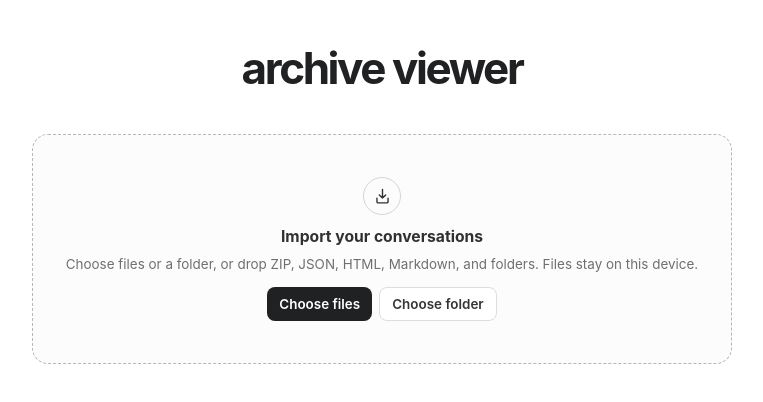
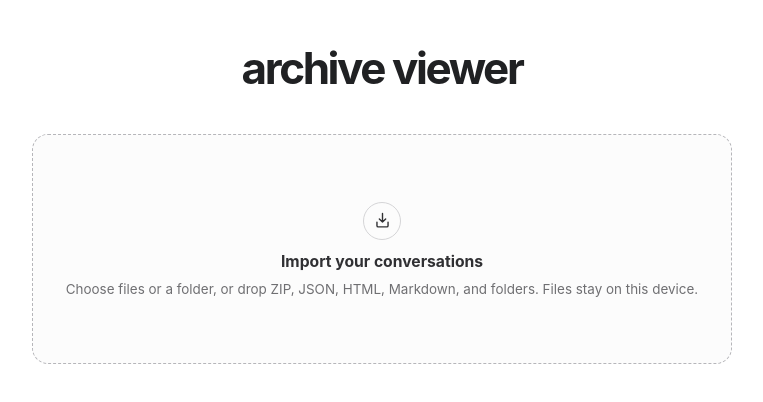
Before and after one commit to hkra0/archive-viewer, a React (Vite) app: page / in a window 1280 px wide. Shown: the top 402 px of the page, without its empty margins (258-1021 px from the left). Built offline with nearby package versions, Linux system fonts and the light colour scheme.

Commit message:
feat(import): simplify archive selection

```diff
--- a/src/App.tsx
+++ b/src/App.tsx
@@ -306,12 +306,12 @@ export default function App() {
       <aside className={`sidebar${sidebarOpen ? " open" : ""}${sidebarCollapsed ? " collapsed" : ""}`} aria-label={t("openList")}>
         <div className="sidebar-content">
           <div className="sidebar-brand"><a className="brand" href="/" aria-label={t("home")} onClick={(event) => { event.preventDefault(); showImportHome(); }}><TinykoMark /></a><button type="button" className="sidebar-collapse" aria-label={sidebarCollapsed ? t("expandSidebar") : t("collapseSidebar")} onClick={() => setSidebarCollapsed((value) => !value)}><Icon name="panel" /></button><button type="button" className="mobile-close" aria-label={t("closeList")} onClick={() => setSidebarOpen(false)}>×</button></div>
-          <div className="collapsed-sidebar-actions"><button type="button" aria-label={t("openSearch")} onClick={() => { setSidebarCollapsed(false); window.setTimeout(() => document.querySelector<HTMLInputElement>(".search input")?.focus(), 0); }}><Icon name="search" /></button><button type="button" className="collapsed-import-button" aria-label={t("import")} onClick={showImportHome}><Icon name="import" /></button></div>
-          <ImportDropzone compact disabled={importing} onImport={(selection) => void handleImport(selection)} onOpenImportHome={showImportHome} />
+          <div className="collapsed-sidebar-actions"><button type="button" aria-label={t("openSearch")} onClick={() => { setSidebarCollapsed(false); window.setTimeout(() => document.querySelector<HTMLInputElement>(".search input")?.focus(), 0); }}><Icon name="search" /></button><ImportDropzone compact iconOnly disabled={importing} onImport={(selection) => void handleImport(selection)} /></div>
+          <ImportDropzone compact disabled={importing} onImport={(selection) => void handleImport(selection)} />
           <button type="button" className={`statistics-nav-button${showStatistics ? " selected" : ""}`} onClick={showStatisticsPage}><Icon name="chart" /><span>{t("statistics")}</span></button>
           <ArchiveSectionNavigation sections={active.sections} selectedId={selectedSectionId} onSelect={selectArchiveSection} />
           {sorted.length > 0 && <><label className="search"><span>{t("search")}</span><input value={query} onChange={(event) => setQuery(event.target.value)} placeholder={t("searchPlaceholder")} /></label>
-          <p className="count">{t("conversationCount", { visible: visible.length, total: sorted.length })} · {t("selectedCount", { count: markedIds.length })}</p><ConversationList conversations={visible} selectedId={showStatistics || selectedSection ? undefined : selected?.id} selectedConversationIds={markedIds} onSelect={selectConversation} onToggleSelection={toggleSelection} /></>}
+          <p className="count">{t("conversationCount", { visible: visible.length, total: sorted.length })} · {t("selectedCount", { count: markedIds.length })}</p><ConversationList conversations={visible} selectedId={showHome || showStatistics || selectedSection ? undefined : selected?.id} selectedConversationIds={markedIds} onSelect={selectConversation} onToggleSelection={toggleSelection} /></>}
         </div>
         <GroupSwitcher activeGroup={active.group} groups={groups} onSelect={(id) => void selectGroup(id)} onCreate={() => setDialog("create")} onRename={(id) => { setEditingGroupId(id); setDialog("rename"); }} onDelete={(id) => void removeGroup(id)} onClearAll={() => void clearAll()} onToast={showToast} theme={theme} onThemeChange={setTheme} />
       </aside>
--- a/src/components/ImportDropzone.tsx
+++ b/src/components/ImportDropzone.tsx
@@ -1,4 +1,4 @@
-import { useEffect, useRef, useState, type ChangeEvent, type DragEvent } from "react";
+import { useRef, useState, type ChangeEvent, type DragEvent } from "react";
 import type { ImportEntry } from "../features/import/import-pipeline";
 import { Icon } from "./Icons";
 import { useI18n } from "../lib/i18n";
@@ -10,9 +10,9 @@ export interface ImportSelection {
 
 interface ImportDropzoneProps {
   compact?: boolean;
+  iconOnly?: boolean;
   disabled?: boolean;
   onImport(selection: ImportSelection): void;
-  onOpenImportHome?(): void;
 }
 
 interface WebkitEntry {
@@ -61,13 +61,10 @@ export async function droppedEntries(dataTransfer: DataTransfer): Promise<Import
   return { entries: relativeEntries(dataTransfer.files), sourceType: "files" };
 }
 
-export function ImportDropzone({ compact, disabled, onImport, onOpenImportHome }: ImportDropzoneProps) {
+export function ImportDropzone({ compact, iconOnly, disabled, onImport }: ImportDropzoneProps) {
   const { t } = useI18n();
   const filesInput = useRef<HTMLInputElement>(null);
-  const folderInput = useRef<HTMLInputElement>(null);
   const [dragging, setDragging] = useState(false);
-
-  useEffect(() => { folderInput.current?.setAttribute("webkitdirectory", ""); }, []);
 
   function submit(files: FileList | null, sourceType: "files" | "folder"): void {
     const entries = relativeEntries(files);
@@ -76,11 +73,6 @@ export function ImportDropzone({ compact, disabled, onImport, onOpenImportHome }
 
   function onFileChange(event: ChangeEvent<HTMLInputElement>): void {
     submit(event.target.files, "files");
-    event.target.value = "";
-  }
-
-  function onFolderChange(event: ChangeEvent<HTMLInputElement>): void {
-    submit(event.target.files, "folder");
     event.target.value = "";
   }
 
@@ -97,26 +89,33 @@ export function ImportDropzone({ compact, disabled, onImport, onOpenImportHome }
     }
   }
 
-  if (compact) return <div className="compact-import">
-    <button type="button" className="new-import-button" disabled={disabled} onClick={onOpenImportHome}><Icon name="import" />{disabled ? t("importing") : t("import")}</button>
-  </div>;
-
-  return <section
-    className={`dropzone${compact ? " compact" : ""}${dragging ? " is-dragging" : ""}`}
-    aria-label="导入对话文件"
+  if (compact) return <div
+    className={`compact-import${dragging ? " is-dragging" : ""}`}
     onDragEnter={(event) => { event.preventDefault(); if (!disabled) setDragging(true); }}
     onDragOver={(event) => event.preventDefault()}
     onDragLeave={() => setDragging(false)}
     onDrop={(event) => void onDrop(event)}
   >
     <input ref={filesInput} type="file" multiple accept=".zip,.json,.md,.markdown" onChange={onFileChange} hidden />
-    <input ref={folderInput} type="file" multiple onChange={onFolderChange} hidden />
+    <button type="button" className="new-import-button" aria-label={iconOnly ? t("import") : undefined} disabled={disabled} onClick={() => filesInput.current?.click()}><Icon name="import" />{!iconOnly && (disabled ? t("importing") : t("import"))}</button>
+  </div>;
+
+  return <section
+    className={`dropzone${compact ? " compact" : ""}${dragging ? " is-dragging" : ""}`}
+    aria-label="导入对话文件"
+    aria-disabled={disabled}
+    role="button"
+    tabIndex={disabled ? -1 : 0}
+    onClick={() => { if (!disabled) filesInput.current?.click(); }}
+    onKeyDown={(event) => { if (!disabled && (event.key === "Enter" || event.key === " ")) { event.preventDefault(); filesInput.current?.click(); } }}
+    onDragEnter={(event) => { event.preventDefault(); if (!disabled) setDragging(true); }}
+    onDragOver={(event) => event.preventDefault()}
+    onDragLeave={() => setDragging(false)}
+    onDrop={(event) => void onDrop(event)}
+  >
+    <input ref={filesInput} type="file" multiple accept=".zip,.json,.md,.markdown" onChange={onFileChange} hidden />
     <span className="dropzone-icon"><Icon name="import" /></span>
     <strong>{disabled ? t("importing") : t("importTitle")}</strong>
     <span>{t("importHint")}</span>
-    <div className="import-actions">
-      <button type="button" className="primary-button" disabled={disabled} onClick={() => filesInput.current?.click()}>{t("importFile")}</button>
-      <button type="button" className="text-button" disabled={disabled} onClick={() => folderInput.current?.click()}>{t("importFolder")}</button>
-    </div>
   </section>;
 }
```
